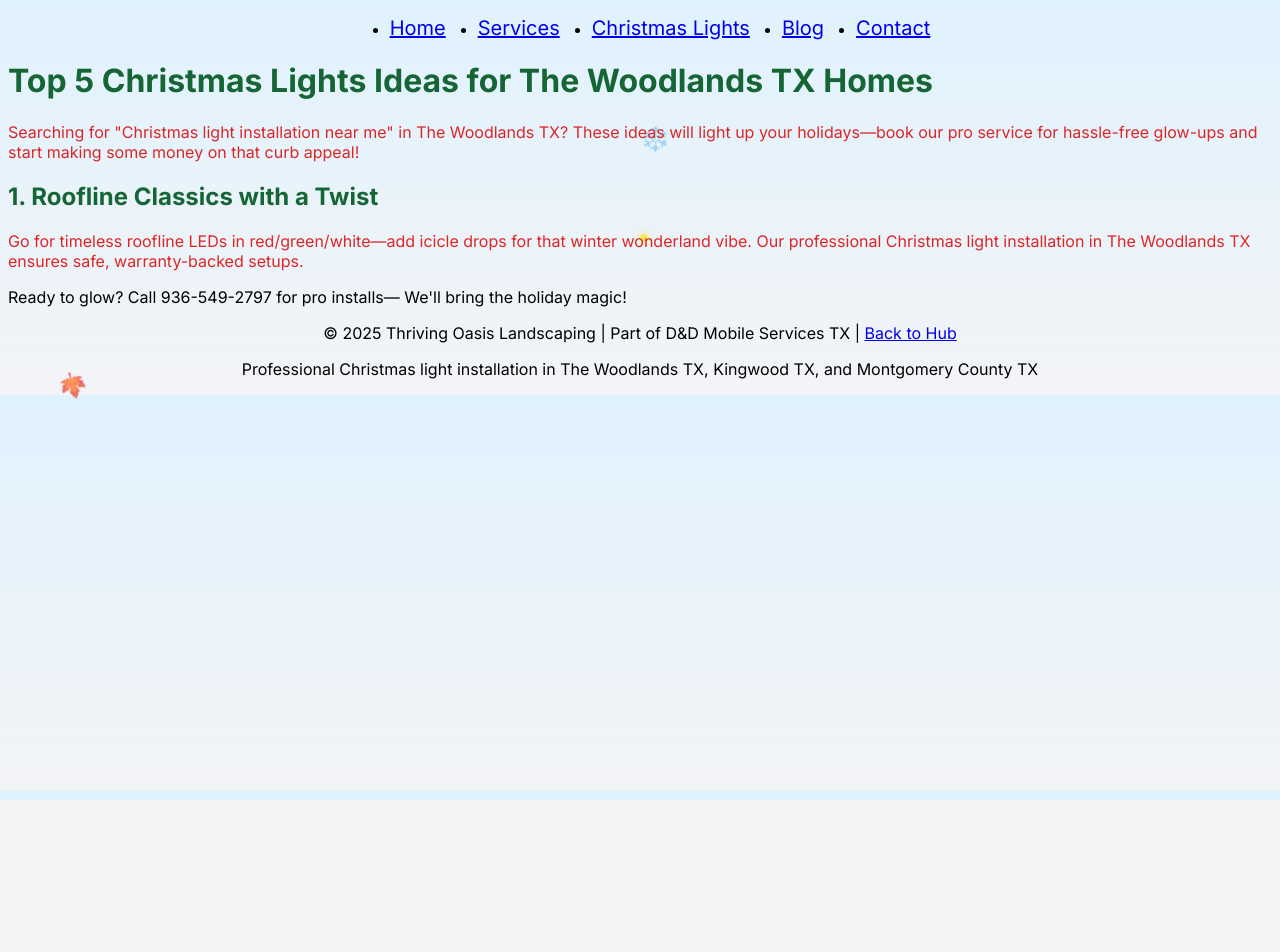
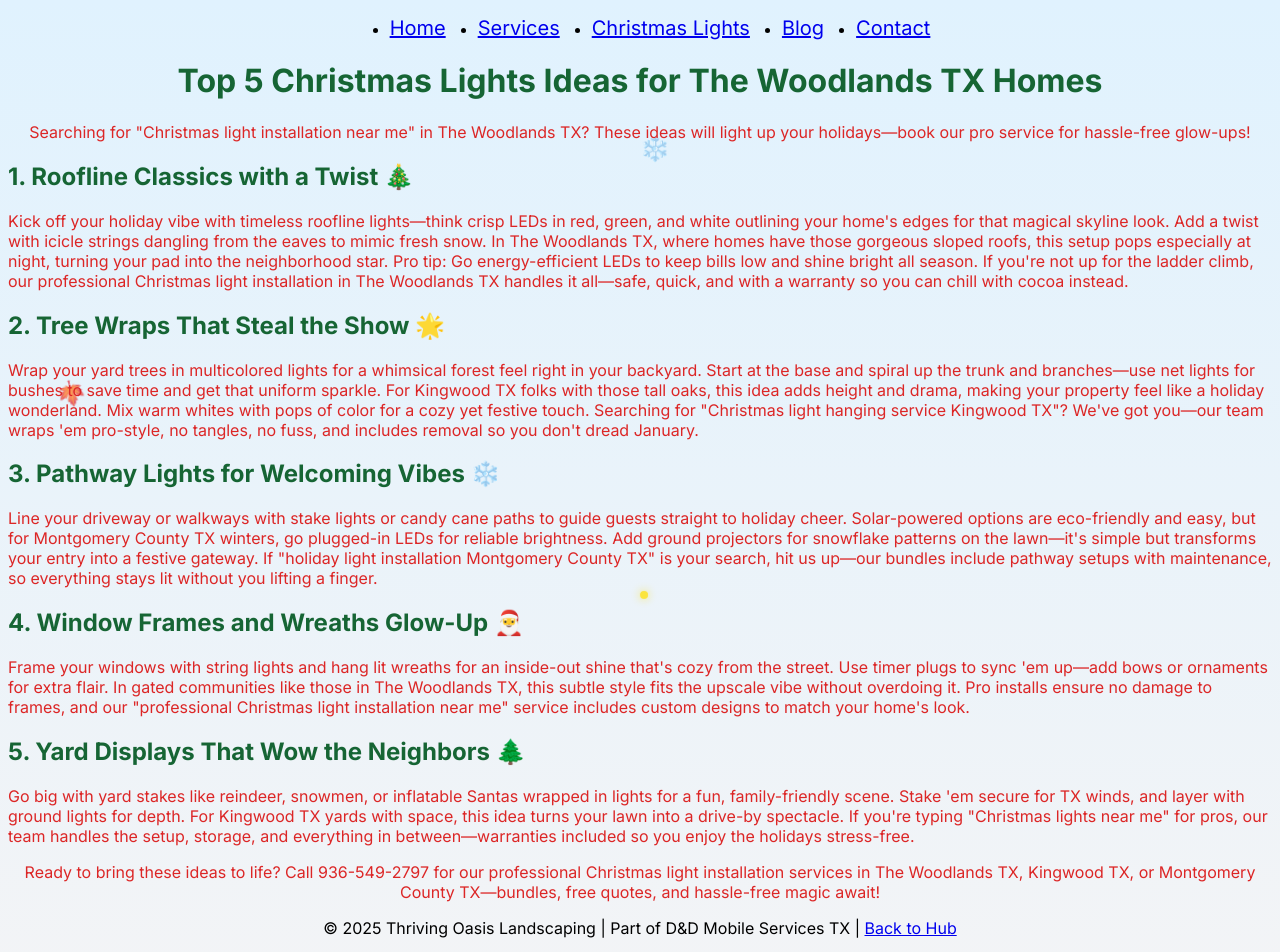
Before and after one commit to dacubbison/thriving-oasis-landscaping, a Next.js app: page /blog in a window 1280 px wide. Shown: the top 952 px of the page. Before the commit the page ends 800 px from the top, so only its background shows below. Built offline with nearby package versions, Linux system fonts and the light colour scheme.

Commit message:
Blog shine-up for viral SEO wins—let's get rich!

```diff
--- a/app/blog/page.tsx
+++ b/app/blog/page.tsx
@@ -5,18 +5,45 @@ import { motion } from 'framer-motion';
 export default function Blog() {
   return (
     <div className="container mx-auto p-4">
-      <h1 className="text-3xl font-bold mb-4" style={{ color: 'rgb(22, 101, 52)' }}>
+      <h1 className="text-3xl md:text-4xl font-bold mb-6 text-center drop-shadow-md" style={{ color: 'rgb(22, 101, 52)' }}>
         Top 5 Christmas Lights Ideas for The Woodlands TX Homes
       </h1>
-      <p className="mb-8" style={{ color: 'rgb(220, 38, 38)' }}>
-        Searching for &quot;Christmas light installation near me&quot; in The Woodlands TX? These ideas will light up your holidays—book our pro service for hassle-free glow-ups and start making some money on that curb appeal!
+      <p className="mb-8 text-lg text-center max-w-3xl mx-auto" style={{ color: 'rgb(220, 38, 38)' }}>
+        Searching for &quot;Christmas light installation near me&quot; in The Woodlands TX? These ideas will light up your holidays—book our pro service for hassle-free glow-ups!
       </p>
-      <motion.div initial={{ opacity: 0 }} animate={{ opacity: 1 }} transition={{ duration: 0.5 }}>
-        <h2 className="text-2xl font-semibold mb-2" style={{ color: 'rgb(22, 101, 52)' }}>1. Roofline Classics with a Twist</h2>
-        <p style={{ color: 'rgb(220, 38, 38)' }}>Go for timeless roofline LEDs in red/green/white—add icicle drops for that winter wonderland vibe. Our professional Christmas light installation in The Woodlands TX ensures safe, warranty-backed setups. </p>
+      <motion.div initial={{ opacity: 0, y: 20 }} animate={{ opacity: 1, y: 0 }} transition={{ duration: 0.5 }} className="mb-12">
+        <h2 className="text-2xl font-semibold mb-4" style={{ color: 'rgb(22, 101, 52)' }}>1. Roofline Classics with a Twist 🎄</h2>
+        <p style={{ color: 'rgb(220, 38, 38)' }}>
+          Kick off your holiday vibe with timeless roofline lights—think crisp LEDs in red, green, and white outlining your home's edges for that magical skyline look. Add a twist with icicle strings dangling from the eaves to mimic fresh snow. In The Woodlands TX, where homes have those gorgeous sloped roofs, this setup pops especially at night, turning your pad into the neighborhood star. Pro tip: Go energy-efficient LEDs to keep bills low and shine bright all season. If you're not up for the ladder climb, our professional Christmas light installation in The Woodlands TX handles it all—safe, quick, and with a warranty so you can chill with cocoa instead.
+        </p>
       </motion.div>
-      {/* Repeat for 2-5: Tree wraps, pathway lights, window frames, yard displays—keyword drop "Christmas light hanging service Kingwood TX", etc. Expand to 800+ total for SEO juice. */}
-      <p className="mt-8">Ready to glow? Call 936-549-2797 for pro installs— We&apos;ll bring the holiday magic!</p>
+      <motion.div initial={{ opacity: 0, y: 20 }} animate={{ opacity: 1, y: 0 }} transition={{ duration: 0.5, delay: 0.1 }} className="mb-12">
+        <h2 className="text-2xl font-semibold mb-4" style={{ color: 'rgb(22, 101, 52)' }}>2. Tree Wraps That Steal the Show 🌟</h2>
+        <p style={{ color: 'rgb(220, 38, 38)' }}>
+          Wrap your yard trees in multicolored lights for a whimsical forest feel right in your backyard. Start at the base and spiral up the trunk and branches—use net lights for bushes to save time and get that uniform sparkle. For Kingwood TX folks with those tall oaks, this idea adds height and drama, making your property feel like a holiday wonderland. Mix warm whites with pops of color for a cozy yet festive touch. Searching for "Christmas light hanging service Kingwood TX"? We've got you—our team wraps 'em pro-style, no tangles, no fuss, and includes removal so you don't dread January.
+        </p>
+      </motion.div>
+      <motion.div initial={{ opacity: 0, y: 20 }} animate={{ opacity: 1, y: 0 }} transition={{ duration: 0.5, delay: 0.2 }} className="mb-12">
+        <h2 className="text-2xl font-semibold mb-4" style={{ color: 'rgb(22, 101, 52)' }}>3. Pathway Lights for Welcoming Vibes ❄️</h2>
+        <p style={{ color: 'rgb(220, 38, 38)' }}>
+          Line your driveway or walkways with stake lights or candy cane paths to guide guests straight to holiday cheer. Solar-powered options are eco-friendly and easy, but for Montgomery County TX winters, go plugged-in LEDs for reliable brightness. Add ground projectors for snowflake patterns on the lawn—it's simple but transforms your entry into a festive gateway. If "holiday light installation Montgomery County TX" is your search, hit us up—our bundles include pathway setups with maintenance, so everything stays lit without you lifting a finger.
+        </p>
+      </motion.div>
+      <motion.div initial={{ opacity: 0, y: 20 }} animate={{ opacity: 1, y: 0 }} transition={{ duration: 0.5, delay: 0.3 }} className="mb-12">
+        <h2 className="text-2xl font-semibold mb-4" style={{ color: 'rgb(22, 101, 52)' }}>4. Window Frames and Wreaths Glow-Up 🎅</h2>
+        <p style={{ color: 'rgb(220, 38, 38)' }}>
+          Frame your windows with string lights and hang lit wreaths for an inside-out shine that's cozy from the street. Use timer plugs to sync 'em up—add bows or ornaments for extra flair. In gated communities like those in The Woodlands TX, this subtle style fits the upscale vibe without overdoing it. Pro installs ensure no damage to frames, and our "professional Christmas light installation near me" service includes custom designs to match your home's look.
+        </p>
+      </motion.div>
+      <motion.div initial={{ opacity: 0, y: 20 }} animate={{ opacity: 1, y: 0 }} transition={{ duration: 0.5, delay: 0.4 }} className="mb-12">
+        <h2 className="text-2xl font-semibold mb-4" style={{ color: 'rgb(22, 101, 52)' }}>5. Yard Displays That Wow the Neighbors 🌲</h2>
+        <p style={{ color: 'rgb(220, 38, 38)' }}>
+          Go big with yard stakes like reindeer, snowmen, or inflatable Santas wrapped in lights for a fun, family-friendly scene. Stake 'em secure for TX winds, and layer with ground lights for depth. For Kingwood TX yards with space, this idea turns your lawn into a drive-by spectacle. If you're typing "Christmas lights near me" for pros, our team handles the setup, storage, and everything in between—warranties included so you enjoy the holidays stress-free.
+        </p>
+      </motion.div>
+      <p className="mt-8 text-lg text-center max-w-3xl mx-auto" style={{ color: 'rgb(220, 38, 38)' }}>
+        Ready to bring these ideas to life? Call 936-549-2797 for our professional Christmas light installation services in The Woodlands TX, Kingwood TX, or Montgomery County TX—bundles, free quotes, and hassle-free magic await!
+      </p>
     </div>
   );
 }
```
